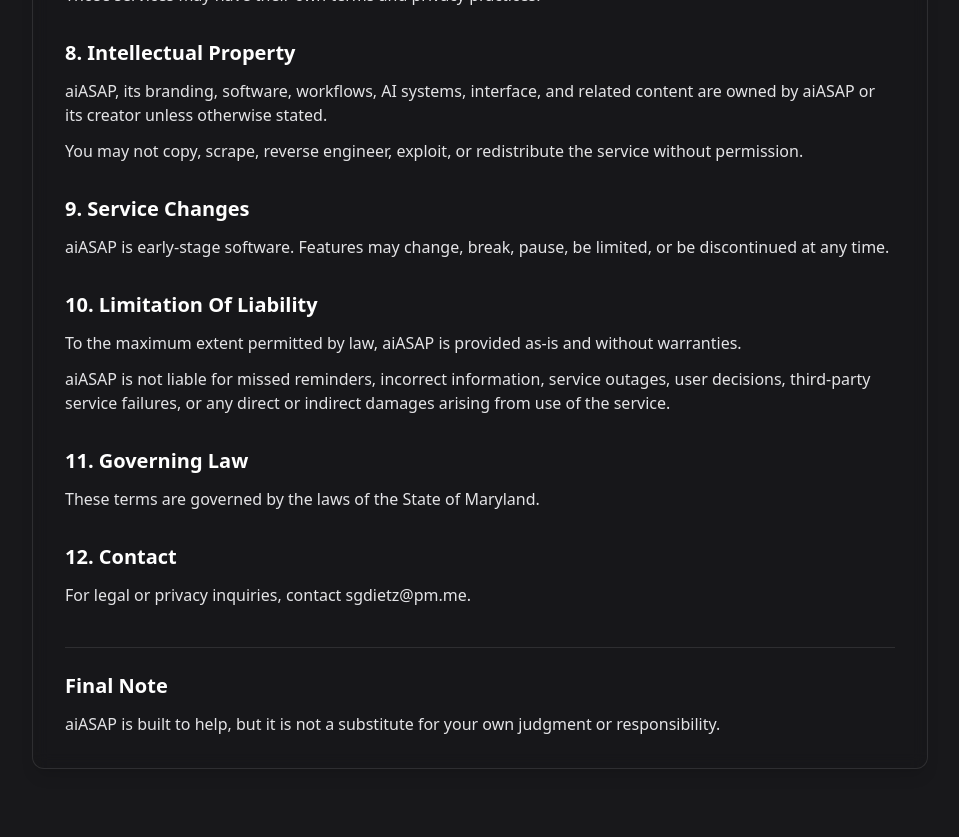
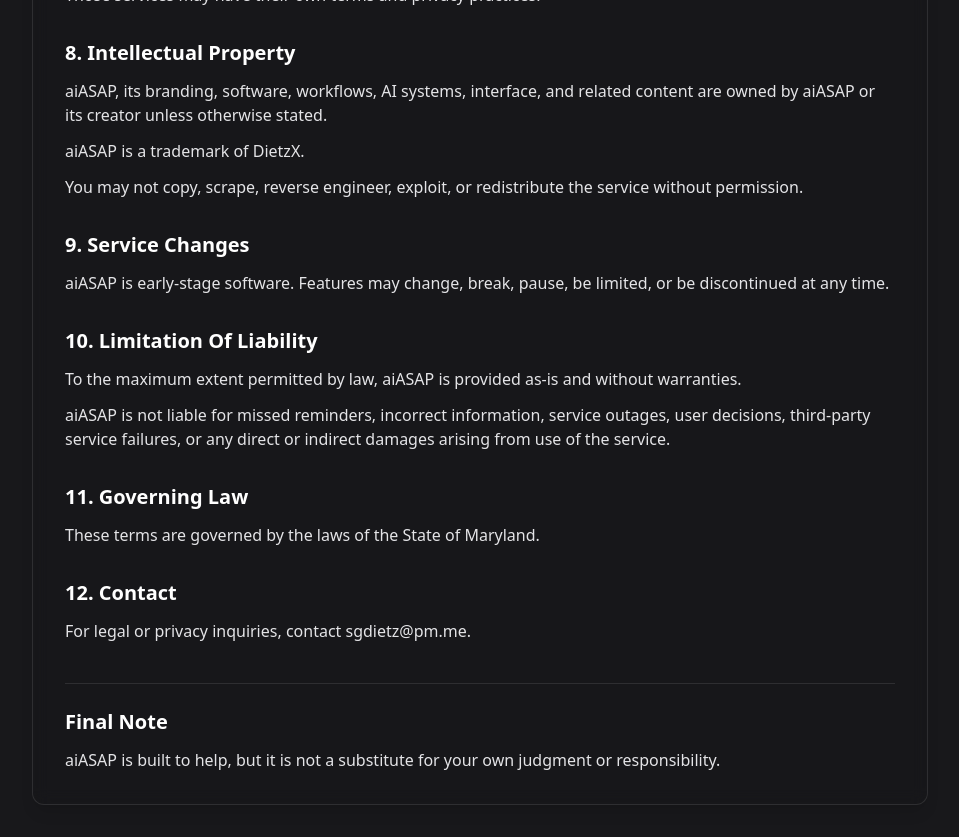
Before and after one commit to SGDietz/aiASAP, a Next.js app: page /legal in a window 1280 px wide. Shown: the part 1320-2157 px from the top of the page, without its empty margins (160-1119 px from the left). Before the commit the page ends 2121 px from the top, so only its background shows below. Built offline with nearby package versions, Linux system fonts and the light colour scheme.

Commit message:
Save aiASAP legal handoff

```diff
--- a/app/legal/page.tsx
+++ b/app/legal/page.tsx
@@ -57,6 +57,7 @@
     title: "8. Intellectual Property",
     paragraphs: [
       "aiASAP, its branding, software, workflows, AI systems, interface, and related content are owned by aiASAP or its creator unless otherwise stated.",
+      "aiASAP is a trademark of DietzX.",
       "You may not copy, scrape, reverse engineer, exploit, or redistribute the service without permission.",
     ],
   },
```
Also changed, not shown: 2 other files (tests, documents, lock files or other folders).
